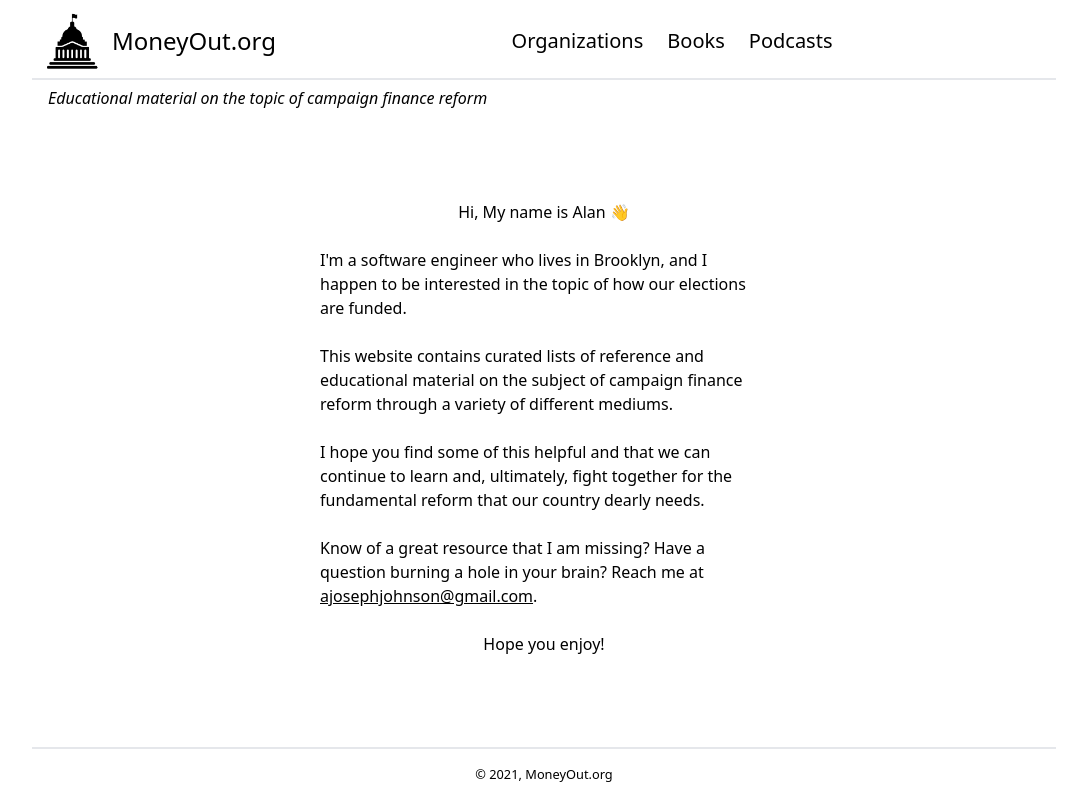
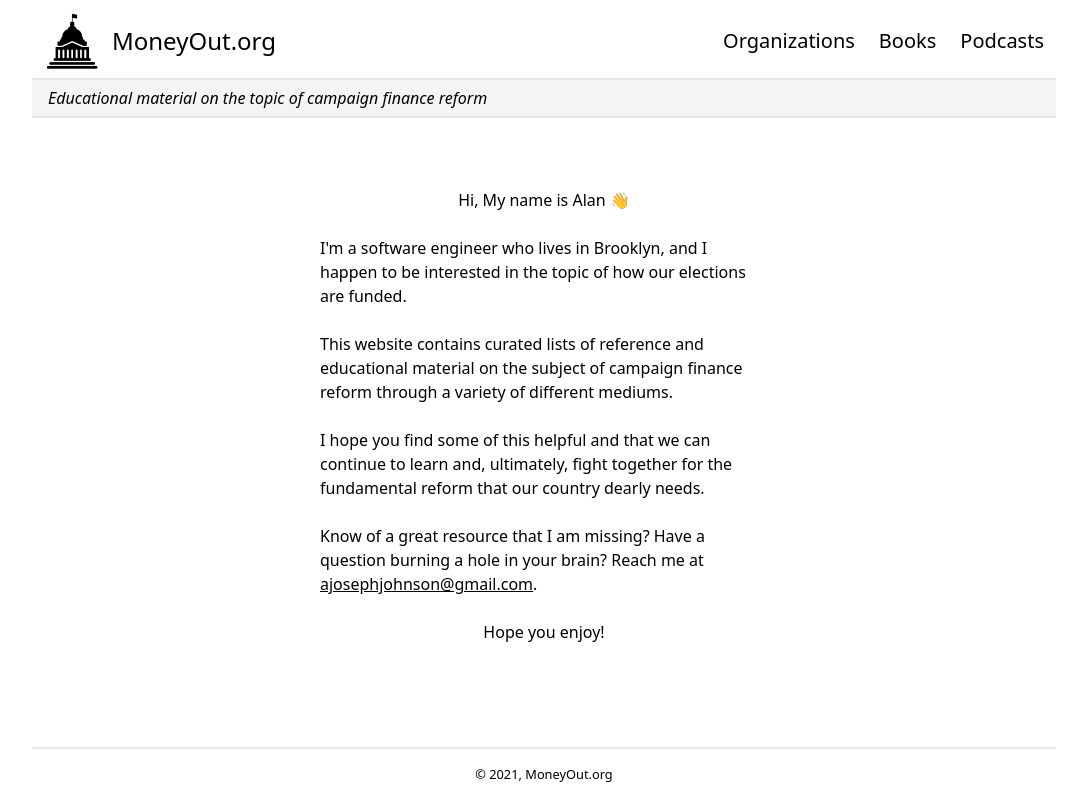
Before and after one commit to ajosephjohnson/moneyout.org, a Gatsby site: page / in a window 1280 px wide. Shown: the whole page, without its empty margins (96-1183 px from the left). Built offline with nearby package versions, Linux system fonts and the light colour scheme; Gatsby itself is replaced by a stand-in of ours.

Commit message:
Refactor header and compose PageContent classes

```diff
--- a/src/components/header.tsx
+++ b/src/components/header.tsx
@@ -2,6 +2,8 @@ import React, { FC } from 'react';
 import { Link } from 'gatsby';
 
 import CapitolIcon from './capitol-icon';
+
+const navSections = ['Organizations', 'Books', 'Podcasts'];
 
 const Header: FC<{ siteTitle: string }> = ({ siteTitle }) => (
   <>
@@ -13,31 +15,20 @@ const Header: FC<{ siteTitle: string }> = ({ siteTitle }) => (
         <CapitolIcon />
         <h1 className="text-2xl ml-3">{siteTitle}</h1>
       </Link>
-      <div className="w-full flex justify-center">
-        <Link
-          to="/organizations/"
-          activeStyle={{ textDecoration: 'underline' }}
-          className="hover:underline text-xl p-3 flex items-center"
-        >
-          <h2>Organizations</h2>
-        </Link>
-        <Link
-          to="/books/"
-          activeStyle={{ textDecoration: 'underline' }}
-          className="hover:underline text-xl p-3 flex items-center"
-        >
-          <h2>Books</h2>
-        </Link>
-        <Link
-          to="/podcasts/"
-          activeStyle={{ textDecoration: 'underline' }}
-          className="hover:underline text-xl p-3 flex items-center"
-        >
-          <h2>Podcasts</h2>
-        </Link>
+      <div className="w-full flex justify-end">
+        {navSections.map(navSection => (
+          <Link
+            key={navSection}
+            to={`/${navSection.toLowerCase()}`}
+            activeStyle={{ textDecoration: 'underline' }}
+            className="hover:underline text-xl p-3 flex items-center"
+          >
+            <h2>{navSection}</h2>
+          </Link>
+        ))}
       </div>
     </header>
-    <div className="italic ml-4 mt-1.5">
+    <div className="italic pl-4 py-1.5 bg-gray-100 border-b-2">
       Educational material on the topic of campaign finance reform
     </div>
   </>
--- /dev/null
+++ b/src/components/page-content.tsx
@@ -0,0 +1,9 @@
+import React, { FC } from 'react';
+
+const PageContent: FC<{}> = ({ children }) => (
+  <div className="flex flex-col items-center justify-center max-w-md mx-auto my-7 pb-8">
+    {children}
+  </div>
+);
+
+export default PageContent;
--- a/src/pages/404.tsx
+++ b/src/pages/404.tsx
@@ -1,13 +1,16 @@
 import React, { FC } from 'react';
 
 import Layout from '../components/layout';
+import PageContent from '../components/page-content';
 import SEO from '../components/seo';
 
 const NotFoundPage: FC<{}> = () => (
   <Layout>
     <SEO title="404: Not found" />
-    <h1>404: Not Found</h1>
-    <p>You just hit a route that doesn&#39;t exist... the sadness.</p>
+    <PageContent>
+      <h1>404: Not Found</h1>
+      <p>You just hit a route that doesn&#39;t exist... the sadness.</p>
+    </PageContent>
   </Layout>
 );
 
--- a/src/pages/index.tsx
+++ b/src/pages/index.tsx
@@ -1,12 +1,13 @@
 import React, { FC } from 'react';
 
 import Layout from '../components/layout';
+import PageContent from '../components/page-content';
 import SEO from '../components/seo';
 
 const IndexPage: FC<{}> = () => (
   <Layout>
     <SEO title="Home" />
-    <div className="flex flex-col items-center justify-center max-w-md mx-auto my-7 text-base">
+    <PageContent>
       <p>Hi, My name is Alan &#128075;</p>
       <br />
       <p>
@@ -41,7 +42,7 @@ const IndexPage: FC<{}> = () => (
       </p>
       <br />
       <p>Hope you enjoy!</p>
-    </div>
+    </PageContent>
   </Layout>
 );
 
```
